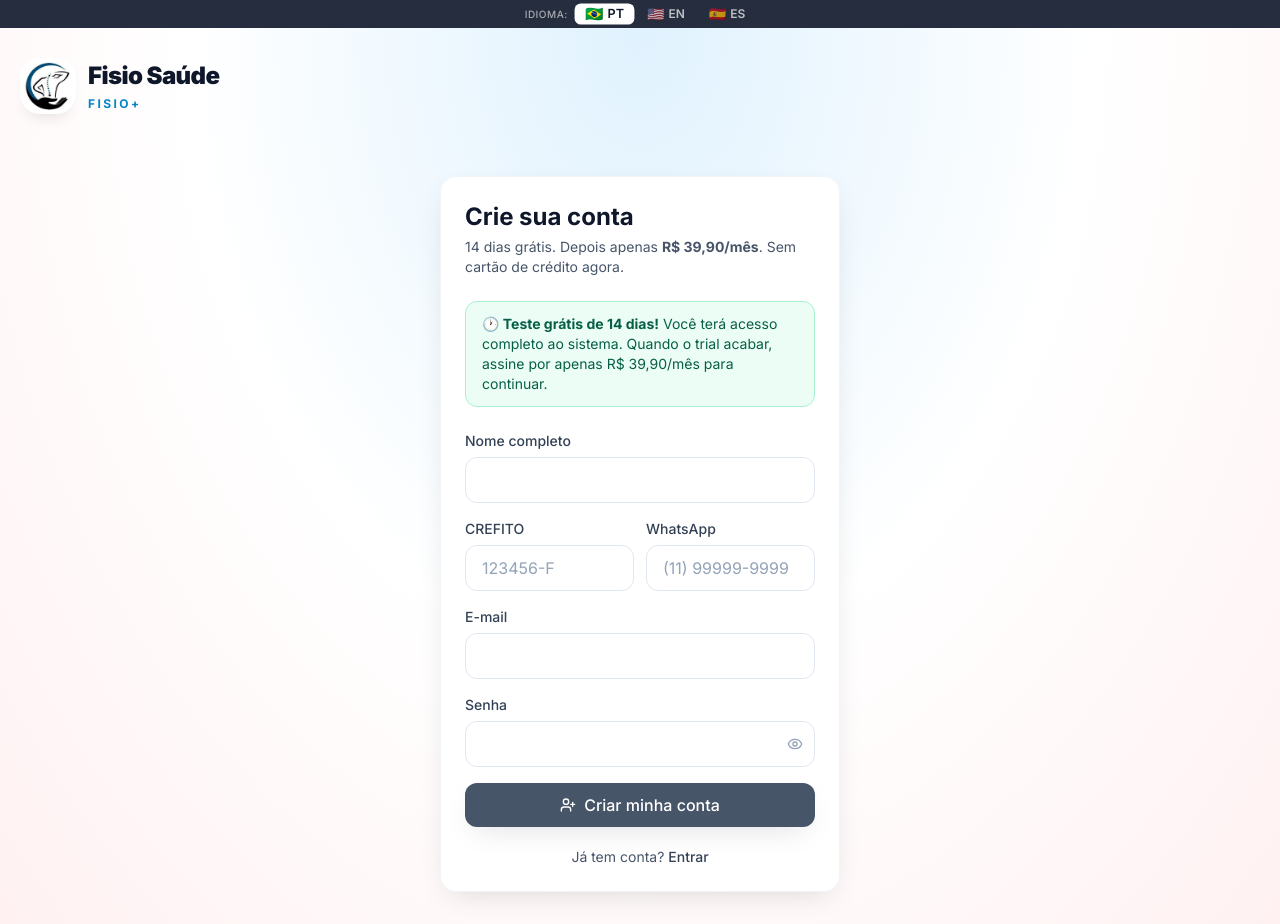
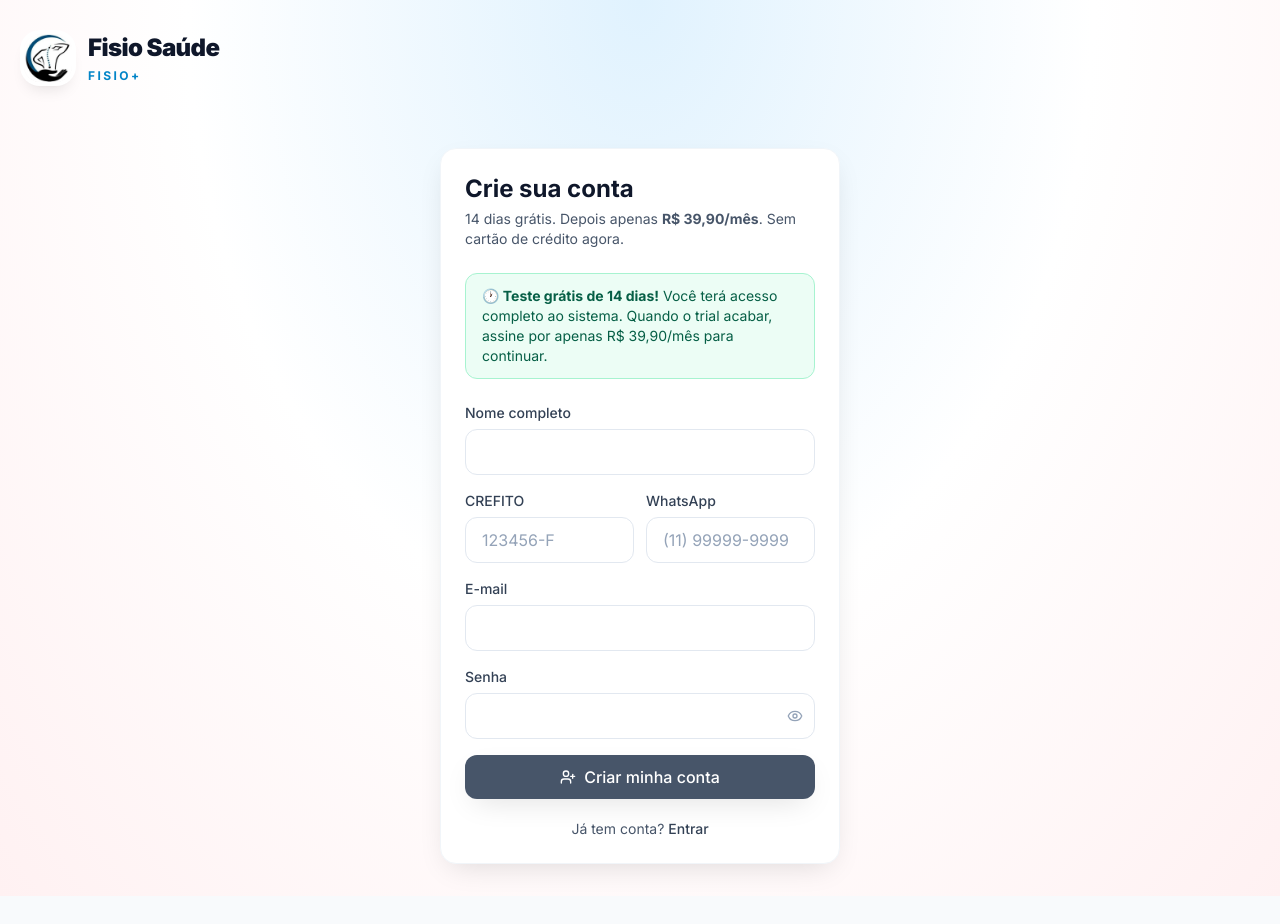
Before and after one commit to Roque-Pro/fisiomais, a Next.js app: page /cadastro in a window 1280 px wide. After the commit the page ends 896 px from the top, so only its background shows below. Built offline with nearby package versions, Linux system fonts and the light colour scheme; no server answers.

Commit message:
remove barra de idiomas

```diff
--- a/app/layout.tsx
+++ b/app/layout.tsx
@@ -2,7 +2,6 @@ import './globals.css';
 import type { Metadata, Viewport } from 'next';
 import { Inter, Poppins } from 'next/font/google';
 import { ThemeApplier } from '@/components/theme-applier';
-import { ClientLayout } from '@/components/client-layout';
 
 const inter = Inter({
   subsets: ['latin'],
@@ -45,7 +44,7 @@ export default function RootLayout({ children }: { children: React.ReactNode })
         <meta name="mobile-web-app-capable" content="yes" />
       </head>
       <body>
-        <ClientLayout>{children}</ClientLayout>
+        {children}
         <script
           dangerouslySetInnerHTML={{
             __html: `
--- a/components/client-layout.tsx
+++ /dev/null
@@ -1,15 +0,0 @@
-'use client';
-
-import { LanguageProvider } from '@/lib/i18n/language-context';
-import { LanguageBar } from '@/components/language-bar';
-
-export function ClientLayout({ children }: { children: React.ReactNode }) {
-  return (
-    <LanguageProvider>
-      <LanguageBar />
-      <div className="pt-7">
-        {children}
-      </div>
-    </LanguageProvider>
-  );
-}
--- a/components/language-bar.tsx
+++ /dev/null
@@ -1,41 +0,0 @@
-'use client';
-
-import { useLanguage, type Language } from '@/lib/i18n/language-context';
-
-const flags: Record<Language, { label: string; flag: string }> = {
-  'pt-BR': { label: 'PT', flag: '🇧🇷' },
-  'en': { label: 'EN', flag: '🇺🇸' },
-  'es': { label: 'ES', flag: '🇪🇸' },
-};
-
-export function LanguageBar() {
-  const { language, setLanguage } = useLanguage();
-
-  return (
-    <div className="fixed top-0 left-0 right-0 z-[9999] flex items-center justify-center gap-1 bg-slate-900/90 backdrop-blur-sm py-1">
-      <span className="text-[10px] font-medium text-white/60 mr-1 uppercase tracking-wider">
-        Idioma:
-      </span>
-      {(Object.keys(flags) as Language[]).map((lang) => {
-        const isActive = language === lang;
-        return (
-          <button
-            key={lang}
-            onClick={() => setLanguage(lang)}
-            className={`
-              inline-flex items-center gap-1 px-2.5 py-0.5 rounded-md text-xs font-semibold
-              transition-all duration-200
-              ${isActive
-                ? 'bg-white text-slate-900 shadow-sm scale-105'
-                : 'text-white/70 hover:text-white hover:bg-white/10'
-              }
-            `}
-          >
-            <span className="text-sm leading-none">{flags[lang].flag}</span>
-            <span>{flags[lang].label}</span>
-          </button>
-        );
-      })}
-    </div>
-  );
-}
```
